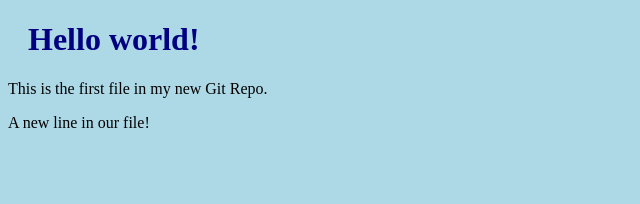
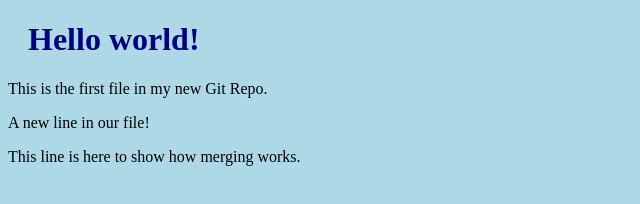
Before and after one commit to Jannakin94/hello-world, a plain HTML site: page index.html in a window 1280 px wide. Shown: the whole page, without its empty margins (0-640 px from the left). Drawn offline with Linux system fonts and the light colour scheme.

Commit message:
updated index.html with emergency fix

```diff
--- a/index.html
+++ b/index.html
@@ -9,6 +9,7 @@
 <h1>Hello world!</h1>
 <p>This is the first file in my new Git Repo.</p>
 <p>A new line in our file!</p>
+<P>This line is here to show how merging works.</p>
 
 </body>
 </html>
```
